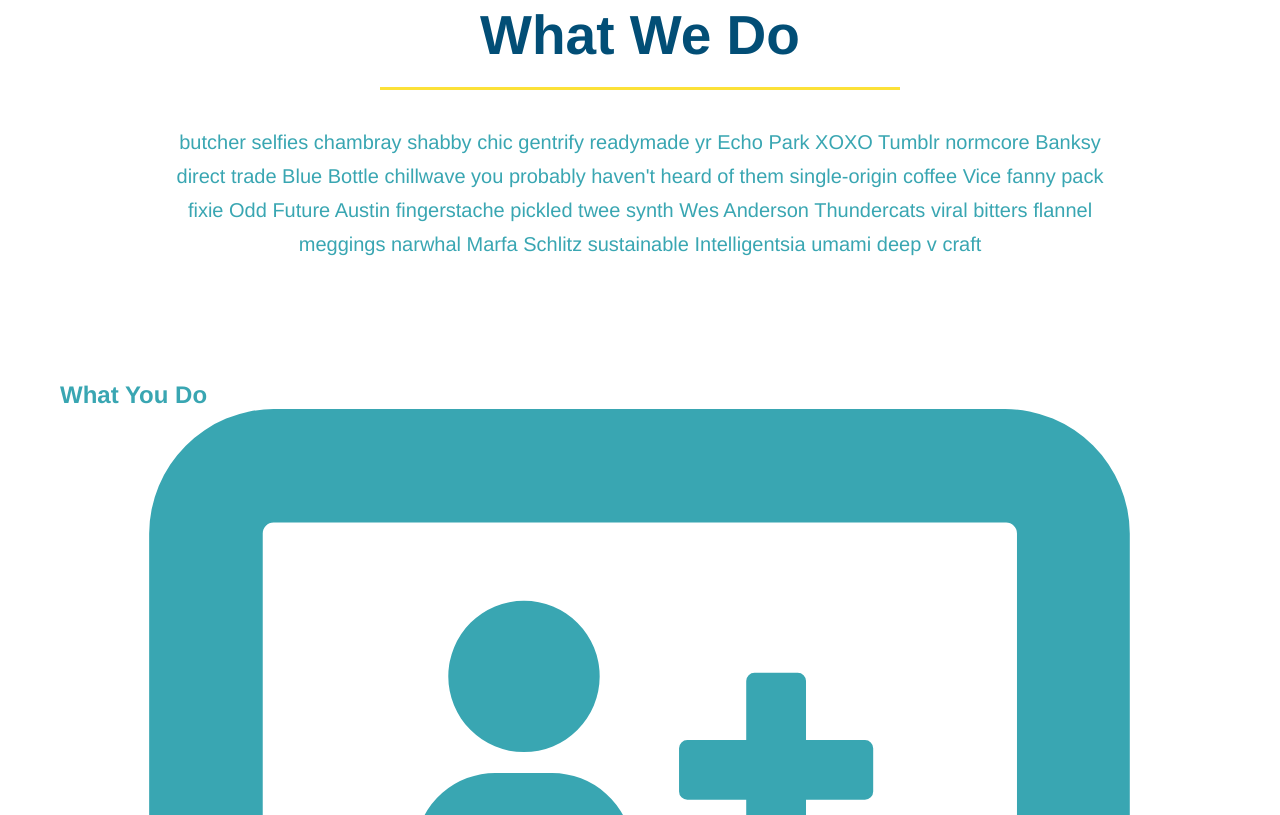
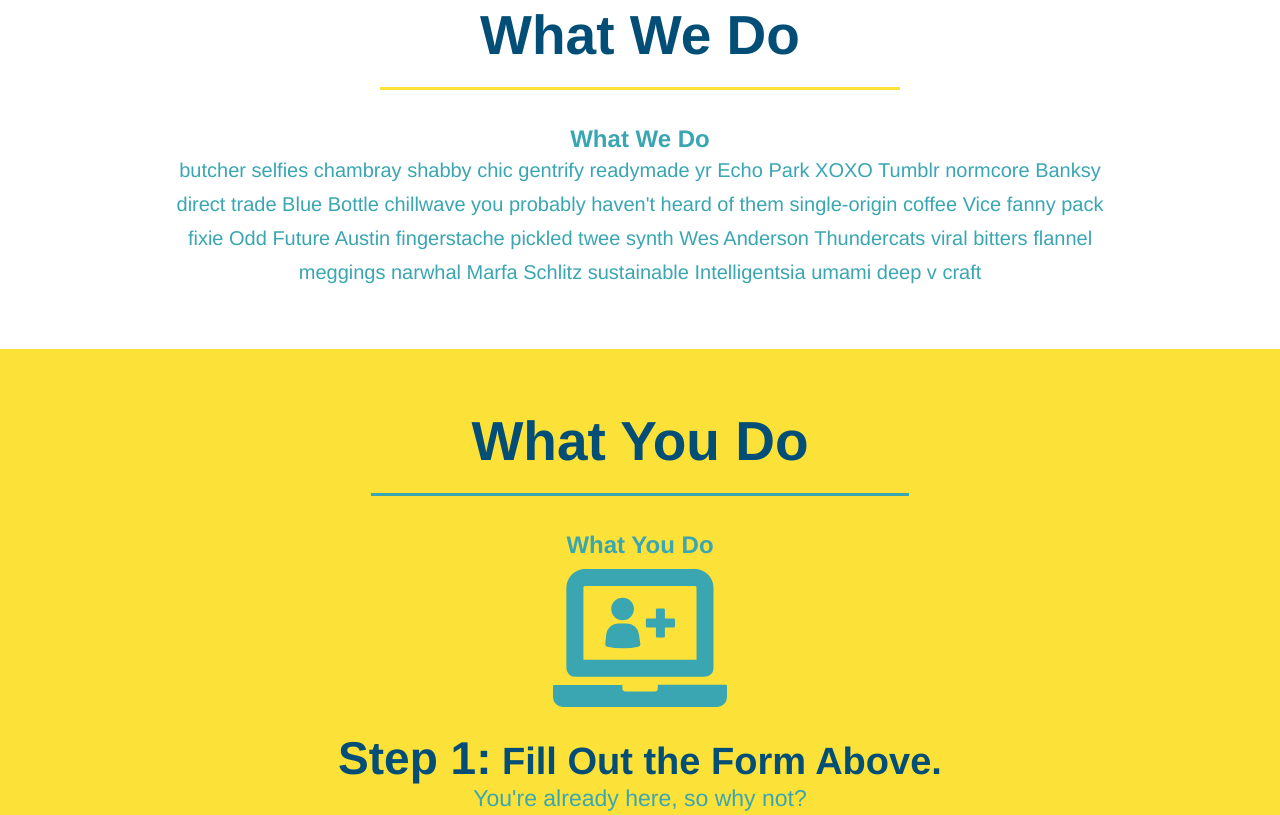
Before and after one commit to Leemic32/run-buddy, a plain HTML site: page index.html in a window 1280 px wide. Shown: the part 859-1674 px from the top of the page. Drawn offline with Linux system fonts and the light colour scheme.

Commit message:
style what you do section

```diff
--- a/index.html
+++ b/index.html
@@ -69,7 +69,7 @@
 
 <!--"what we do" section-->
 <section id="what-we-do" class="intro">
-
+    <h2 class="section-title primary-border">What We Do</h2>
     <h2>What We Do</h2>
     <p>
         butcher selfies chambray shabby chic gentrify readymade yr Echo Park XOXO Tumblr normcore Banksy direct trade Blue Bottle chillwave you probably haven't heard of them single-origin coffee Vice fanny pack fixie Odd Future Austin fingerstache pickled twee synth Wes Anderson Thundercats viral bitters flannel meggings narwhal Marfa Schlitz sustainable Intelligentsia umami deep v craft
@@ -77,31 +77,32 @@
 </section>
 
 <!--"what you do" section-->
-<section id="what-you-do">
+<section id="what-you-do" class="steps">
+    <h2 class="section-title secondary-border">What You Do</h2>
     <h2>What You Do</h2>
 
     <div>
         <!-- insert this img element -->
         <img src="./assets/images/step-1.svg" alt="" />
-        <h3>Step 1: Fill Out the Form Above.</h3>
+        <h3>Step 1:<span> Fill Out the Form Above.</span></h3>
         <p>You're already here, so why not?</p>
     </div>
 
     <div>
         <img src="./assets/images/step-2.svg" alt="" />
-        <h3>Step 2: Consult with One of Our Trainers.</h3>
+        <h3>Step 2:<span> Consult with One of Our Trainers.</span></h3>
         <p>Are you here to build muscle, lose weight, or just feel good?</p>
     </div>
 
     <div>
         <img src="./assets/images/step-3.svg" alt="" />
-        <h3>Step 3: Get Running.</h3>
+        <h3>Step 3:<span> Get Running.</span></h3>
         <p>Hit the ground running (literally) once your trainer lays out your plan.</p>
     </div>
 
     <div>
         <img src="./assets/images/step-4.svg" alt="">
-        <h3>Step 4: See Results.</h3>
+        <h3>Step 4:<span> See Results.</span></h3>
         <p>Bi-weekly checkins with your trainer will keep you focused</p>
       </div>
 </section>
--- a/style.css
+++ b/style.css
@@ -183,15 +183,7 @@
       text-align:center;
   }
 
-  .intro h2 {
-      display: inline-block;
-      font-size: 55px;
-      color: #024e76;
-      margin-bottom: 35px;
-      padding: 0 100px 20px 100px;
-      border-bottom: 3px solid;
-      border-color: #fce138;
-  }
+
   .intro p {
       line-height: 1.7;
       color: #39a6b2;
```
